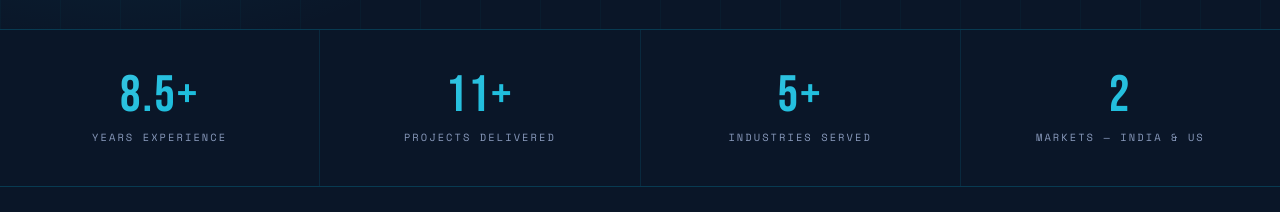
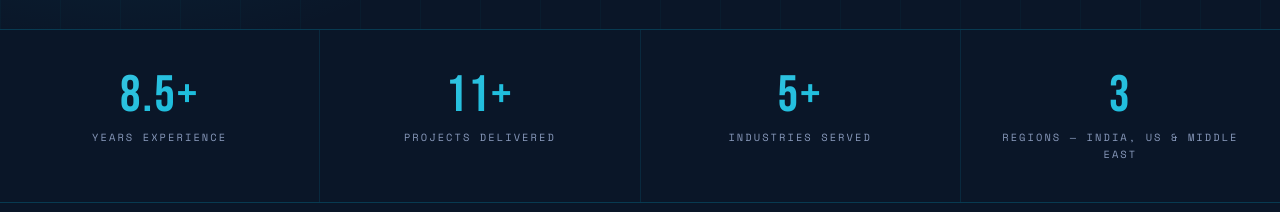
Before and after one commit to rishabhsisodiya/riroteglobal, an Astro site: page /projects in a window 1280 px wide. Shown: the part 506-718 px from the top of the page. Built offline with nearby package versions, Linux system fonts and the light colour scheme; Astro itself is replaced by a stand-in of ours.

Commit message:
feat: update project metrics to reflect new regions and market count

```diff
--- a/src/pages/projects.astro
+++ b/src/pages/projects.astro
@@ -199,8 +199,8 @@ const seo = {
     <div class="metric-label">{COMPANY_STATS.industries.label}</div>
   </div>
   <div class="metric-item">
-    <div class="metric-value">2</div>
-    <div class="metric-label">Markets — India &amp; US</div>
+    <div class="metric-value">3</div>
+    <div class="metric-label">Regions — India, US &amp; Middle East</div>
   </div>
 </div>
 
```
